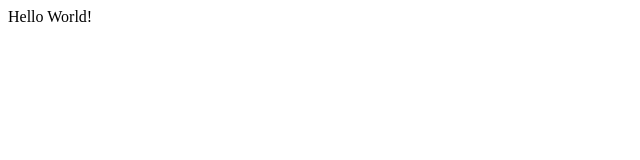
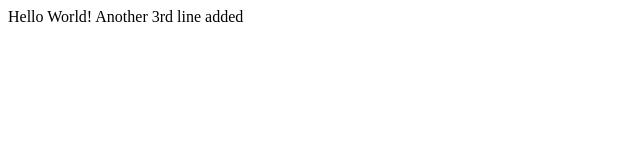
Before and after one commit to richardrog/git1test, a plain HTML site: page index.html in a window 1280 px wide. Shown: the whole page, without its empty margins (0-640 px from the left). Drawn offline with Linux system fonts and the light colour scheme.

Commit message:
new on new branch

```diff
--- a/index.html
+++ b/index.html
@@ -5,5 +5,7 @@
 
 Hello World!
 
+Another 3rd line added
+
 </body>
 </html>
```
